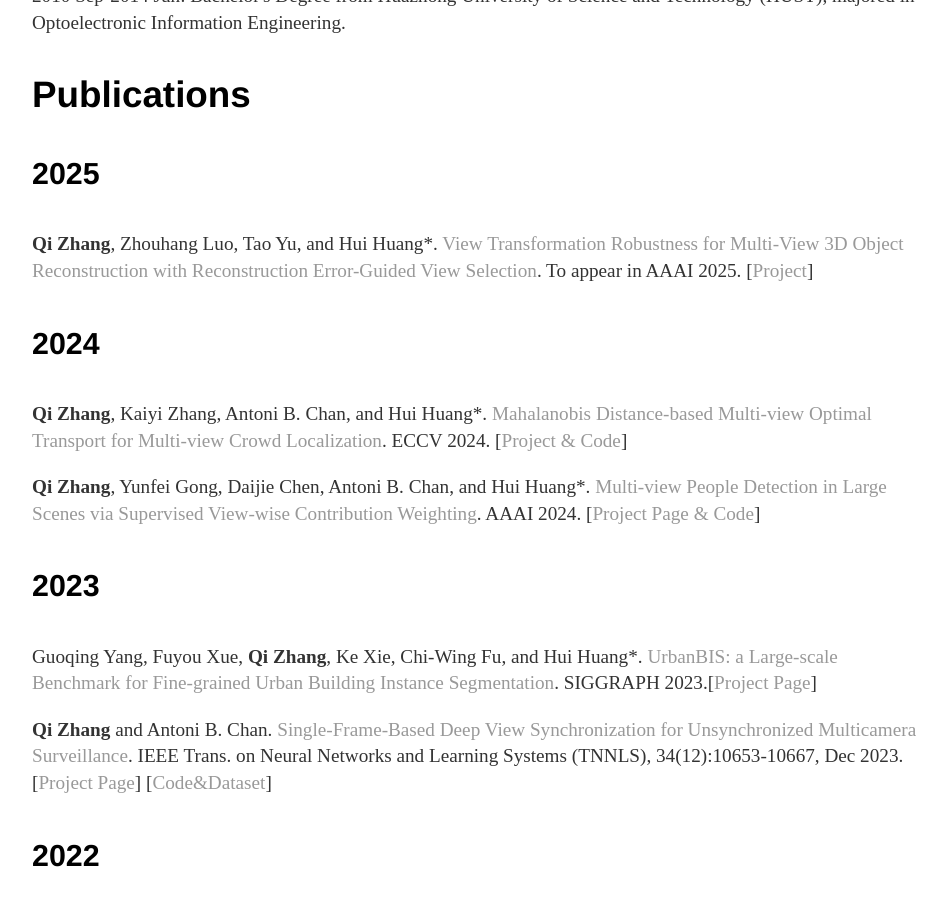
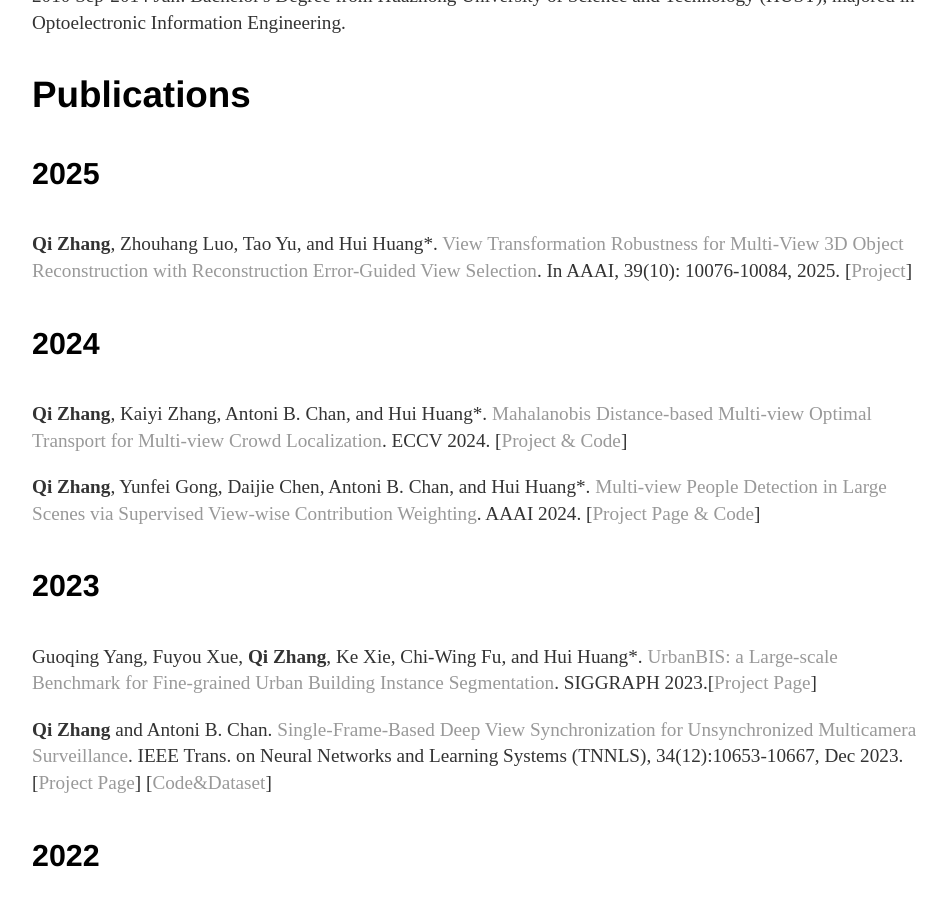
Before and after one commit to zqyq/zqyq.github.io, a Jekyll site: the page built from about/index.html, in a window 1280 px wide and 900 px high, scrolled down 687 px. Shown: the whole window, without its empty margins (160-1107 px from the left). Built offline with Jekyll 4.4.1, drawn with Linux system fonts in a browser that asks for light colours.

Commit message:
Update index.html

```diff
--- a/about/index.html
+++ b/about/index.html
@@ -35,8 +35,8 @@
 		<h3>Publications</h3>
 
 		<h4>2025</h4>
-		<p> <strong>Qi Zhang</strong>, Zhouhang Luo, Tao Yu, and Hui Huang*. <a href='https://arxiv.org/abs/2412.11428'>View Transformation Robustness for Multi-View 3D Object Reconstruction with Reconstruction Error-Guided View Selection</a>. To appear in AAAI 2025.
-				[<a href="https://vcc.tech/research/2025/VTR">Project</a>]</p>
+		<p> <strong>Qi Zhang</strong>, Zhouhang Luo, Tao Yu, and Hui Huang*. <a href='https://arxiv.org/abs/2412.11428'>View Transformation Robustness for Multi-View 3D Object Reconstruction with Reconstruction Error-Guided View Selection</a>.
+			In AAAI, 39(10): 10076-10084, 2025. [<a href="https://vcc.tech/research/2025/VTR">Project</a>]</p>
 
 
 		<h4>2024</h4>
```
